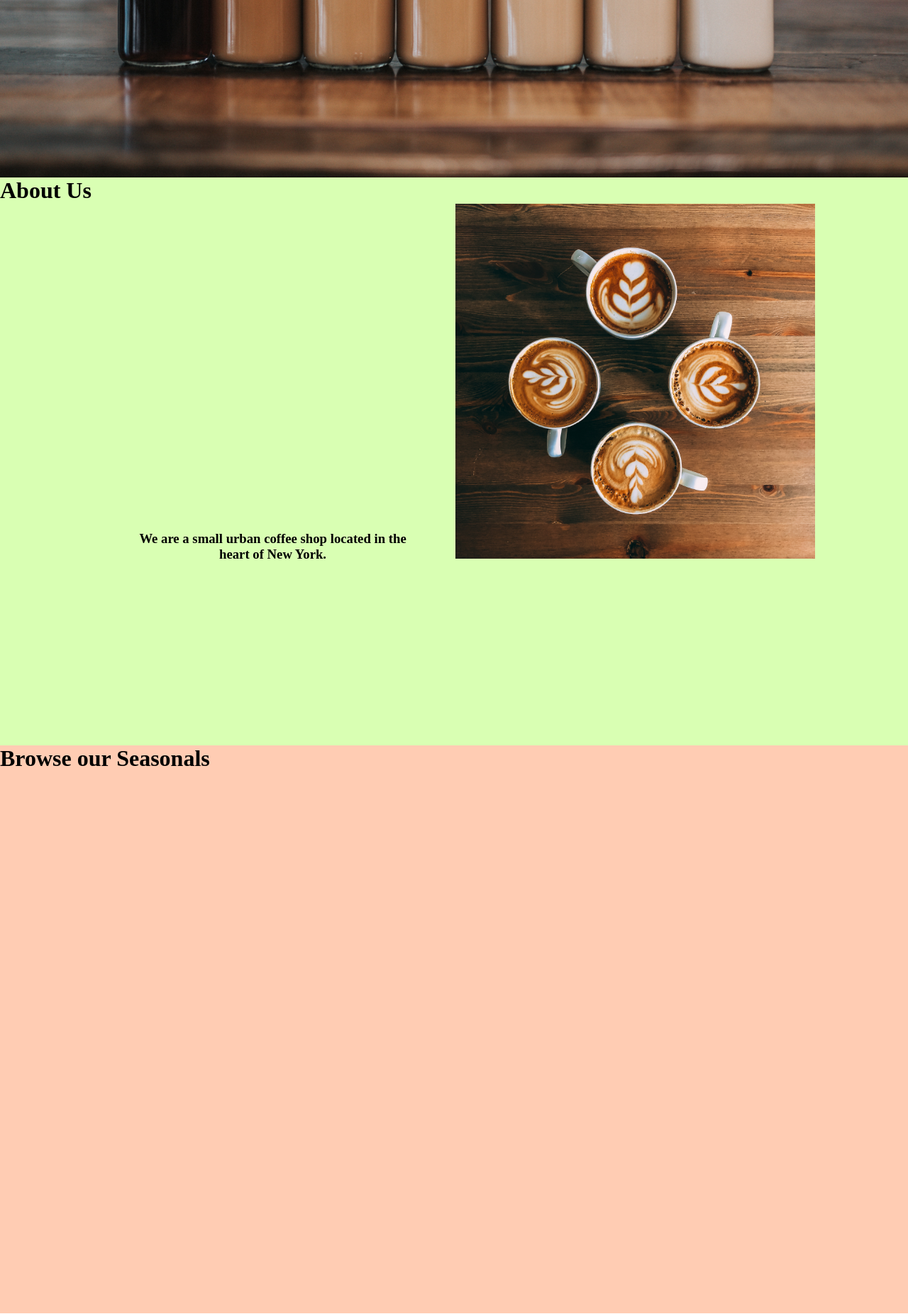
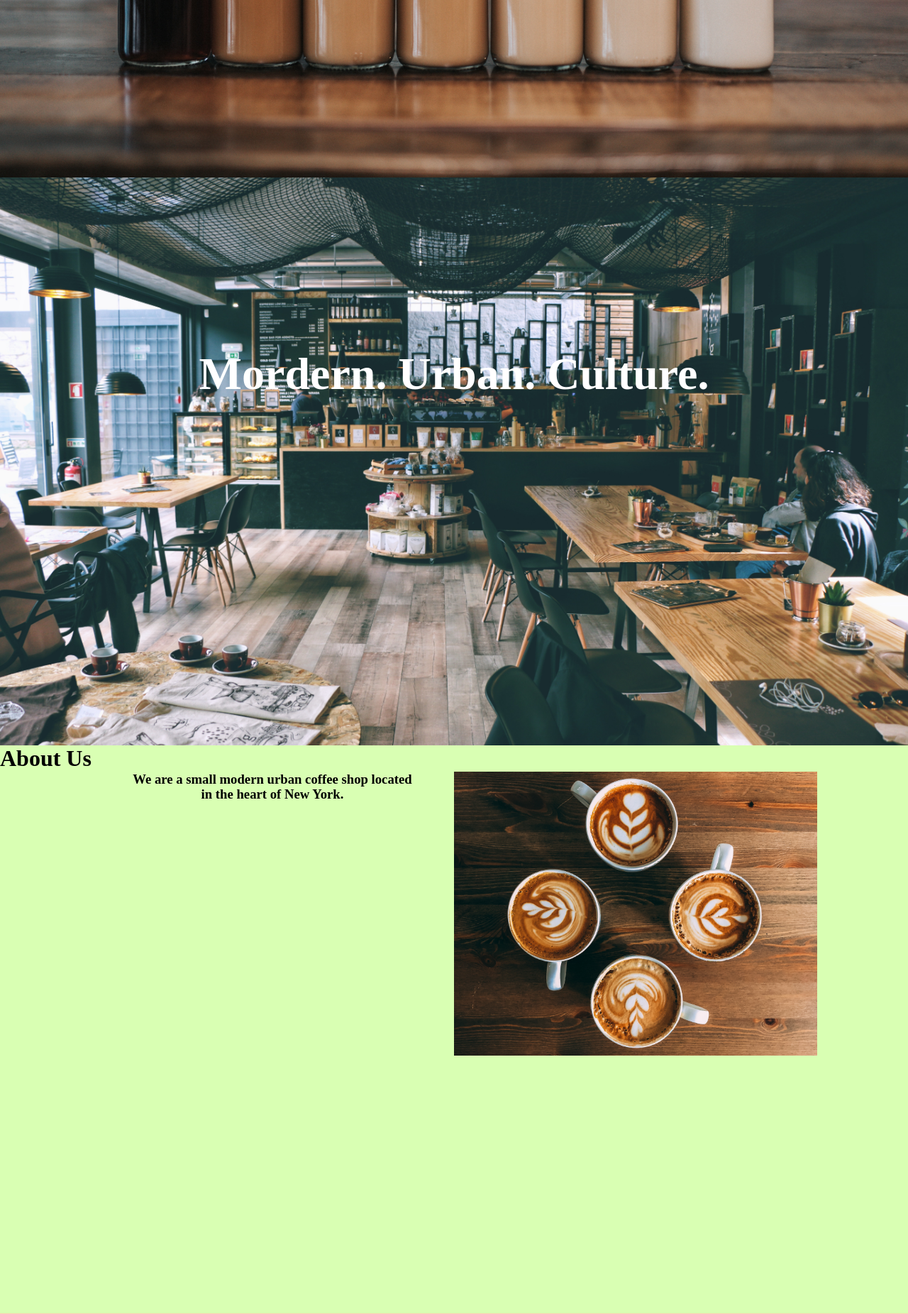
Before and after one commit to Daniel1995db/Coffee-Shop, a PHP site: page / in a window 1280 px wide. Shown: the part 550-2401 px from the top of the page at 71% size. Run offline with PHP 8.4, Linux system fonts and the light colour scheme.

Commit message:
coffee shop section

```diff
--- a/index.html
+++ b/index.html
@@ -9,7 +9,10 @@
 </head>
 <body>
 	<div class="LandingSection">
-		<h1 class="LandingPageName">The Coffee Shop</h1>
+		<h1 class="LandingSectionDescription">The Coffee Shop</h1>
+	</div>
+	<div class="CoffeeShop">
+		<h1 class="LandingSectionDescription">Mordern. Urban. Culture.</h1>
 	</div>
 
 
@@ -19,7 +22,7 @@
 		<h1>About Us</h1>
 		<div id="Container">
 			<div id="ContainerSub">
-				<h3 class="AboutDescription">We are a small urban coffee shop located in the heart of New York.</h3>
+				<h3 class="AboutDescription">We are a small modern urban coffee shop located in the heart of New York.</h3>
 			</div>
 			<div id="ContainerSub">
 				<p class="AboutImage"></p>
@@ -27,6 +30,12 @@
 
 		</div>
 	</div>
+
+
+	<!-- Amenities ########################## -->
+
+
+
 
 
 
--- a/stylesheets/presets.css
+++ b/stylesheets/presets.css
@@ -8,7 +8,8 @@ h1, h2, h3, h4, h5, h6, p{
 	text-align: center
 }
 #ContainerSub{
-	width: 49.5%;
+	width: 50%;
 	margin: 0px;
-	display: inline-block;
+	float: left;
+	position: relative;
 }
--- a/stylesheets/style.css
+++ b/stylesheets/style.css
@@ -31,11 +31,19 @@
 
 
 /* LANDING SECTION------------------*/
-.LandingPageName{
+.LandingSectionDescription{
 	position: relative;
 	top: 30%;
 	text-align: center;
 	font-size: 4em;
+}
+.CoffeeShop{
+	background-image: url('../Images/CoffeeShop.jpg');
+	background-size: cover;
+	background-position: center;
+	width: 100vw;
+	height: 100vh;
+	color: white;
 }
 
 
@@ -43,13 +51,14 @@
 .AboutDescription{
 	width: 80%;
 	margin: auto;
+
 }
 .AboutImage{
 	background-image: url('../Images/AboutSection.jpg');
 	background-size: cover;
 	background-position: center;
 	width: 100%;
-	height: 500px;
+	height: 400px;
 
 }
 
```
Also changed, not shown: Images/CoffeeShop.jpg (added).
